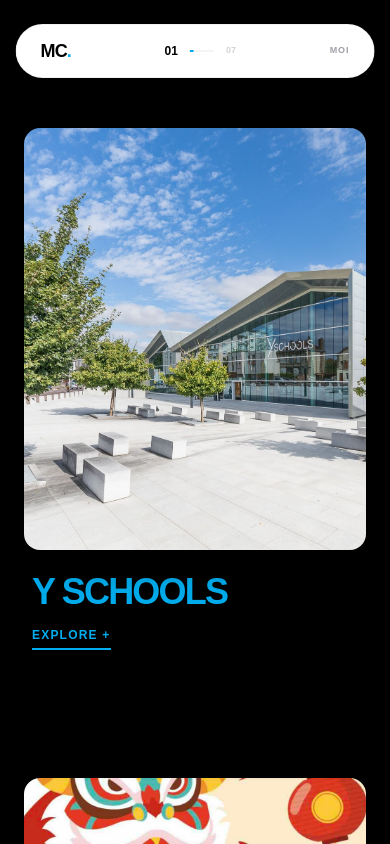
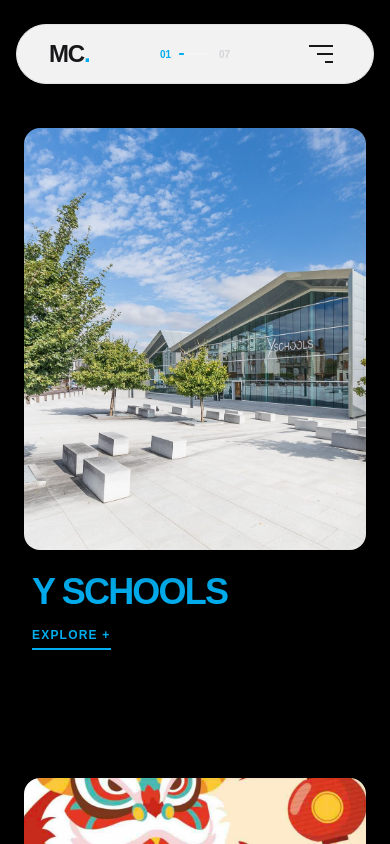
Before and after one commit to mathischhr/portfolio, a Next.js app: page /projets in a window 390 px wide. Built offline with nearby package versions, Linux system fonts and the light colour scheme.

Commit message:
maj title

```diff
--- a/app/components/Nav.tsx
+++ b/app/components/Nav.tsx
@@ -3,11 +3,12 @@
 import Link from "next/link";
 import { usePathname } from "next/navigation";
 import { useLanguage } from "../context/LanguageContext";
+import { projectsData } from "../data/projectsData";
 
 export default function Nav() {
   const [isScrolled, setIsScrolled] = useState(false);
   const [isOpen, setIsOpen] = useState(false);
-  const [isMobile, setIsMobile] = useState(false);
+  const [currentIndex, setCurrentIndex] = useState(1);
   const pathname = usePathname();
   const [indicatorStyle, setIndicatorStyle] = useState({ left: 0, width: 0, opacity: 0 });
   const listRef = useRef<(HTMLLIElement | null)[]>([]);
@@ -15,21 +16,23 @@
 
   const isProjectPage = pathname.startsWith("/projets");
 
-  useEffect(() => {
-    const check = () => setIsMobile(window.innerWidth < 768);
-    check();
-    window.addEventListener("resize", check);
-    return () => window.removeEventListener("resize", check);
-  }, []);
-
   const navLinks = [
     { name: lang === "fr" ? "Accueil" : "Home", path: "/", color: "#ea743f" },
     { name: lang === "fr" ? "Projets" : "Projects", path: "/projets", color: "#3b82f6" },
-    { name: lang === "fr" ? "À propos de moi" : "About me", path: "/a-propos", color: "#8ea522" },
+    { name: lang === "fr" ? "À propos" : "About", path: "/a-propos", color: "#8ea522" },
   ];
 
   const activeLink = navLinks.find((link) => link.path === pathname) || navLinks[0];
   const activeColor = isProjectPage ? "var(--project-color)" : activeLink.color;
+
+  useEffect(() => {
+    const observer = new MutationObserver(() => {
+      const idx = document.documentElement.getAttribute("data-project-index");
+      if (idx) setCurrentIndex(parseInt(idx));
+    });
+    observer.observe(document.documentElement, { attributes: true, attributeFilter: ["data-project-index"] });
+    return () => observer.disconnect();
+  }, []);
 
   useEffect(() => {
     const handleScroll = () => setIsScrolled(window.scrollY > 50);
@@ -45,72 +48,79 @@
     }
   }, [pathname, lang]);
 
-  // --- LOGIQUE : CACHER SUR PROJET MOBILE ---
-  if (isMobile && isProjectPage) return null;
-
   return (
-    <header className={`fixed z-[100] transition-all duration-700 flex justify-center w-full ${isScrolled && !isProjectPage ? "top-6 px-4" : "top-0 px-0"}`}>
+    <header className={`fixed z-[200] transition-all duration-700 flex justify-center w-full ${isScrolled || isProjectPage ? "top-6 px-4" : "top-0 px-0"}`}>
 
       {isOpen && (
-        <div className="fixed inset-0 bg-black/40 backdrop-blur-md z-[120] md:hidden" onClick={() => setIsOpen(false)} />
+        <div className="fixed inset-0 bg-black/60 backdrop-blur-sm z-[120] md:hidden" onClick={() => setIsOpen(false)} />
       )}
 
-      <div className={`
-        fixed top-0 right-0 w-[85%] h-full z-[130] md:hidden
-        flex flex-col items-center justify-center shadow-2xl
-        transition-transform duration-500 ease-[cubic-bezier(0.76,0,0.24,1)]
-        ${isOpen ? "translate-x-0" : "translate-x-full"}
-        ${isProjectPage ? "bg-zinc-900" : "bg-white"}
-      `}>
+      {/* MENU MOBILE SLIDE */}
+      <div className={`fixed top-0 right-0 w-[80%] h-full z-[130] md:hidden flex flex-col items-center justify-center shadow-2xl transition-transform duration-500 ease-[cubic-bezier(0.76,0,0.24,1)] ${isOpen ? "translate-x-0" : "translate-x-full"} bg-zinc-900`}>
         <ul className="flex flex-col items-center gap-10">
           {navLinks.map((link) => (
             <li key={link.path}>
-              <Link href={link.path} onClick={() => setIsOpen(false)}
-                className={`text-sm uppercase tracking-[0.3em] font-bold transition-colors
-                  ${isProjectPage ? "text-white/50 hover:text-white" : "text-zinc-400 hover:text-zinc-900"}`}
-                style={{ color: pathname === link.path ? activeColor : undefined }}
-              >
-                {link.name}
-              </Link>
+              <Link href={link.path} onClick={() => setIsOpen(false)} className="text-sm uppercase tracking-[0.3em] font-bold text-white/50 hover:text-white" style={{ color: pathname === link.path ? activeColor : undefined }}>{link.name}</Link>
             </li>
           ))}
+          <button onClick={toggleLanguage} className="mt-4 text-white font-bold tracking-[0.2em] text-[10px]">{lang === "fr" ? "EN VERSION" : "FR VERSION"}</button>
         </ul>
       </div>
 
+      {/* BARRE DE NAV */}
       <nav className={`relative flex items-center justify-between transition-all duration-700 z-[140]
-          ${isProjectPage ? "w-full bg-transparent px-8 py-6" : isScrolled
-          ? "w-full md:w-[70%] rounded-full shadow-lg bg-white/95 backdrop-blur-md border border-zinc-200 px-8 py-3"
-          : "w-full bg-white border-b border-zinc-100 px-8 py-6"
-        }`}
+          ${isScrolled || isProjectPage
+            ? "w-full max-w-7xl rounded-full shadow-lg bg-white/95 backdrop-blur-md border border-zinc-200 px-8 py-3"
+            : "w-full bg-white border-b border-zinc-100 px-8 py-6"
+          }`}
       >
-        <Link href="/" className="font-black text-2xl tracking-tighter transition-colors"
-          style={{ color: isProjectPage ? activeColor : "#18181b" }}>
+        <Link href="/" className="font-black text-2xl tracking-tighter transition-colors" style={{ color: "#18181b" }}>
           MC<span style={{ color: activeColor }}>.</span>
         </Link>
 
+        {/* PAGINATION MOBILE DYNAMIQUE AVEC COULEUR */}
+        {isProjectPage && (
+          <div className="md:hidden flex items-center gap-2 absolute left-1/2 -translate-x-1/2 pointer-events-none">
+            {/* Numéro actuel avec couleur */}
+            <span className="text-[10px] font-black transition-colors duration-500" style={{ color: activeColor }}>
+              0{currentIndex}
+            </span>
+
+            <div className="w-8 h-[2px] bg-zinc-100 relative overflow-hidden rounded-full">
+               {/* Barre de progression avec couleur */}
+               <div
+                 className="absolute inset-y-0 left-0 transition-all duration-500 ease-out"
+                 style={{
+                   width: `${(currentIndex / projectsData.length) * 100}%`,
+                   backgroundColor: activeColor
+                 }}
+               />
+            </div>
+
+            <span className="text-[10px] font-bold text-zinc-300">
+              0{projectsData.length}
+            </span>
+          </div>
+        )}
+
+        {/* LIENS PC */}
         <div className="hidden md:flex items-center gap-12">
           <ul className="relative flex space-x-12 text-[10px] uppercase tracking-[0.2em] font-bold">
             {navLinks.map((link, index) => (
               <li key={link.path} ref={(el) => { listRef.current[index] = el; }}>
-                <Link href={link.path} className={`transition-colors ${isProjectPage ? "text-white/70 hover:text-white" : "text-zinc-400 hover:text-zinc-900"}`}
-                  style={{ color: pathname === link.path ? activeColor : undefined }}>
-                  {link.name}
-                </Link>
+                <Link href={link.path} className="transition-colors text-zinc-400 hover:text-zinc-900" style={{ color: pathname === link.path ? activeColor : undefined }}>{link.name}</Link>
               </li>
             ))}
-            <div className="absolute bottom-[-8px] h-[1.5px] transition-all duration-500"
-              style={{ left: indicatorStyle.left, width: indicatorStyle.width, backgroundColor: activeColor, opacity: indicatorStyle.opacity }}
-            />
+            <div className="absolute bottom-[-8px] h-[1.5px] transition-all duration-500" style={{ left: indicatorStyle.left, width: indicatorStyle.width, backgroundColor: activeColor, opacity: indicatorStyle.opacity }} />
           </ul>
-          <button onClick={toggleLanguage} className="flex items-center gap-1 text-[10px] font-bold tracking-widest"
-            style={{ color: isProjectPage ? activeColor : "#18181b" }}>
+          <button onClick={toggleLanguage} className="flex items-center gap-1 text-[10px] font-bold tracking-widest text-[#18181b]">
             <span className={lang === "fr" ? "opacity-100" : "opacity-30"}>FR</span>
             <span className={lang === "en" ? "opacity-100" : "opacity-30"}>EN</span>
           </button>
         </div>
 
-        <button onClick={() => setIsOpen(!isOpen)} className="md:hidden p-2 flex flex-col items-end gap-1.5 transition-colors"
-          style={{ color: isProjectPage || (isOpen && isProjectPage) ? activeColor : "#18181b" }}>
+        {/* HAMBURGER */}
+        <button onClick={() => setIsOpen(!isOpen)} className="md:hidden p-2 flex flex-col items-end gap-1.5 z-[200]" style={{ color: isOpen ? "white" : "#18181b" }}>
           <div className={`h-0.5 bg-current transition-all duration-300 ${isOpen ? "w-6 rotate-45 translate-y-2" : "w-6"}`} />
           <div className={`h-0.5 bg-current transition-all duration-300 ${isOpen ? "opacity-0" : "w-4"}`} />
           <div className={`h-0.5 bg-current transition-all duration-300 ${isOpen ? "w-6 -rotate-45 -translate-y-1" : "w-2"}`} />
--- a/app/projets/page.tsx
+++ b/app/projets/page.tsx
@@ -1,19 +1,28 @@
 "use client";
-import { useEffect, useState } from "react";
+import { useEffect, useState, useRef } from "react";
 import { useLanguage } from "../context/LanguageContext";
 import { projectsData } from "../data/projectsData";
 import ProjectUI from "../components/ProjectUI";
 import ProjectSlider from "../components/ProjectSlider";
 import Image from "next/image";
-import Link from "next/link";
+import gsap from "gsap";
+import { useGSAP } from "@gsap/react";
 
 export default function ProjectsPage() {
   const { lang } = useLanguage();
   const [activeIndex, setActiveIndex] = useState(0);
   const [isExploring, setIsExploring] = useState(false);
   const [isMobile, setIsMobile] = useState(false);
+  const mainRef = useRef(null);
 
   const activeProject = projectsData ? projectsData[activeIndex] : null;
+
+  useGSAP(() => {
+    gsap.fromTo(mainRef.current,
+      { opacity: 0 },
+      { opacity: 1, duration: 1, ease: "power2.out" }
+    );
+  }, { scope: mainRef });
 
   useEffect(() => {
     const check = () => setIsMobile(window.innerWidth < 768);
@@ -25,8 +34,9 @@
   useEffect(() => {
     if (activeProject) {
       document.documentElement.style.setProperty("--project-color", activeProject.textColor);
+      document.documentElement.setAttribute("data-project-index", (activeIndex + 1).toString());
     }
-  }, [activeProject]);
+  }, [activeProject, activeIndex]);
 
   useEffect(() => {
     let isThrottled = false;
@@ -47,7 +57,11 @@
   if (!activeProject) return null;
 
   return (
-    <main className={`relative w-screen h-screen transition-colors duration-[1200ms] ease-[cubic-bezier(0.76,0,0.24,1)] ${isExploring ? "overflow-y-auto" : "overflow-hidden"}`} style={{ backgroundColor: activeProject.bgColor }}>
+    <main
+      ref={mainRef}
+      className={`relative w-screen h-screen transition-colors duration-[1200ms] ease-[cubic-bezier(0.76,0,0.24,1)] ${isExploring ? "overflow-y-auto" : "overflow-hidden"}`}
+      style={{ backgroundColor: activeProject.bgColor }}
+    >
 
       {/* PAGINATION PC */}
       {!isExploring && !isMobile && (
@@ -60,45 +74,24 @@
         </div>
       )}
 
-      {/* --- NAV PILULE MOBILE EN HAUT --- */}
-      {!isExploring && isMobile && (
-        <div className="fixed top-6 left-1/2 -translate-x-1/2 z-[100] w-[92%] max-w-[420px]">
-          <div className="bg-white rounded-full py-3 px-6 flex items-center justify-between shadow-xl border border-black/5">
-            {/* Logo à gauche */}
-            <Link href="/" className="font-black text-lg tracking-tighter text-black">
-              MC<span style={{ color: activeProject.textColor }}>.</span>
-            </Link>
-
-            {/* Pagination au centre */}
-            <div className="flex items-center gap-3">
-               <span className="text-xs font-black text-black">0{activeIndex + 1}</span>
-               <div className="w-6 h-[1.5px] bg-zinc-100 relative overflow-hidden">
-                  <div className="absolute inset-y-0 left-0 transition-all duration-500" style={{ width: `${((activeIndex + 1) / projectsData.length) * 100}%`, backgroundColor: activeProject.textColor }} />
-               </div>
-               <span className="text-[9px] font-bold text-zinc-300">0{projectsData.length}</span>
-            </div>
-
-            {/* Liens à droite */}
-            <div className="flex items-center gap-4">
-              <Link href="/a-propos" className="text-[9px] font-black uppercase tracking-widest text-zinc-400 hover:text-black">
-                {lang === "fr" ? "Moi" : "Me"}
-              </Link>
-            </div>
-          </div>
-        </div>
-      )}
-
       <ProjectUI project={activeProject} lang={lang} isExploring={isExploring} setIsExploring={setIsExploring} />
       <ProjectSlider projects={projectsData} activeIndex={activeIndex} setActiveIndex={setActiveIndex} isExploring={isExploring} setIsExploring={setIsExploring} />
 
-      {/* MINIATURES PC */}
-      <div className={`transition-all duration-[1200ms] z-50 ${isExploring ? "opacity-100 translate-y-0" : "opacity-0 translate-y-10 pointer-events-none"} hidden md:flex md:absolute md:right-0 md:top-1/2 md:-translate-y-1/2 md:flex-col md:p-8`}>
-        <div className="flex flex-col gap-4 overflow-y-auto no-scrollbar" style={{ scrollbarWidth: "none" }}>
-          {projectsData.map((proj, idx) => (
-            <button key={proj.id} onClick={() => setActiveIndex(idx)} className={`relative overflow-hidden cursor-pointer transition-all duration-500 hover:scale-105 w-32 h-20 ${activeIndex === idx ? "border-2" : "opacity-40 hover:opacity-100"}`} style={{ borderColor: activeProject.textColor }}>
-              <Image src={proj.image} alt={proj.title} fill className="object-cover" sizes="150px" />
-            </button>
-          ))}
+      {/* MINIATURES PC - STYLE RACCORCI ET DÉFILANT */}
+      <div className={`fixed right-8 top-1/2 -translate-y-1/2 z-50 transition-all duration-[1000ms] hidden md:flex ${isExploring ? "opacity-100 translate-x-0" : "opacity-0 translate-x-10 pointer-events-none"}`}>
+        <div className="bg-black/20 backdrop-blur-md p-3 rounded-2xl border border-white/10 max-h-[45vh] flex flex-col">
+          <div className="flex flex-col gap-3 overflow-y-auto no-scrollbar py-1 px-1" style={{ scrollbarWidth: "none" }}>
+            {projectsData.map((proj, idx) => (
+              <button
+                key={proj.id}
+                onClick={() => setActiveIndex(idx)}
+                className={`relative overflow-hidden cursor-pointer transition-all duration-500 hover:scale-105 w-24 h-14 shrink-0 rounded-lg ${activeIndex === idx ? "ring-2 ring-offset-2 ring-white" : "opacity-40 hover:opacity-100"}`}
+                style={{ borderColor: activeIndex === idx ? activeProject.textColor : "transparent" }}
+              >
+                <Image src={proj.image} alt={proj.title} fill className="object-cover" sizes="100px" />
+              </button>
+            ))}
+          </div>
         </div>
       </div>
     </main>
```
Also changed, not shown: app/components/ProjectSlider.tsx (+8 -13 lines), app/components/ProjectUI.tsx (+8 -16 lines).
